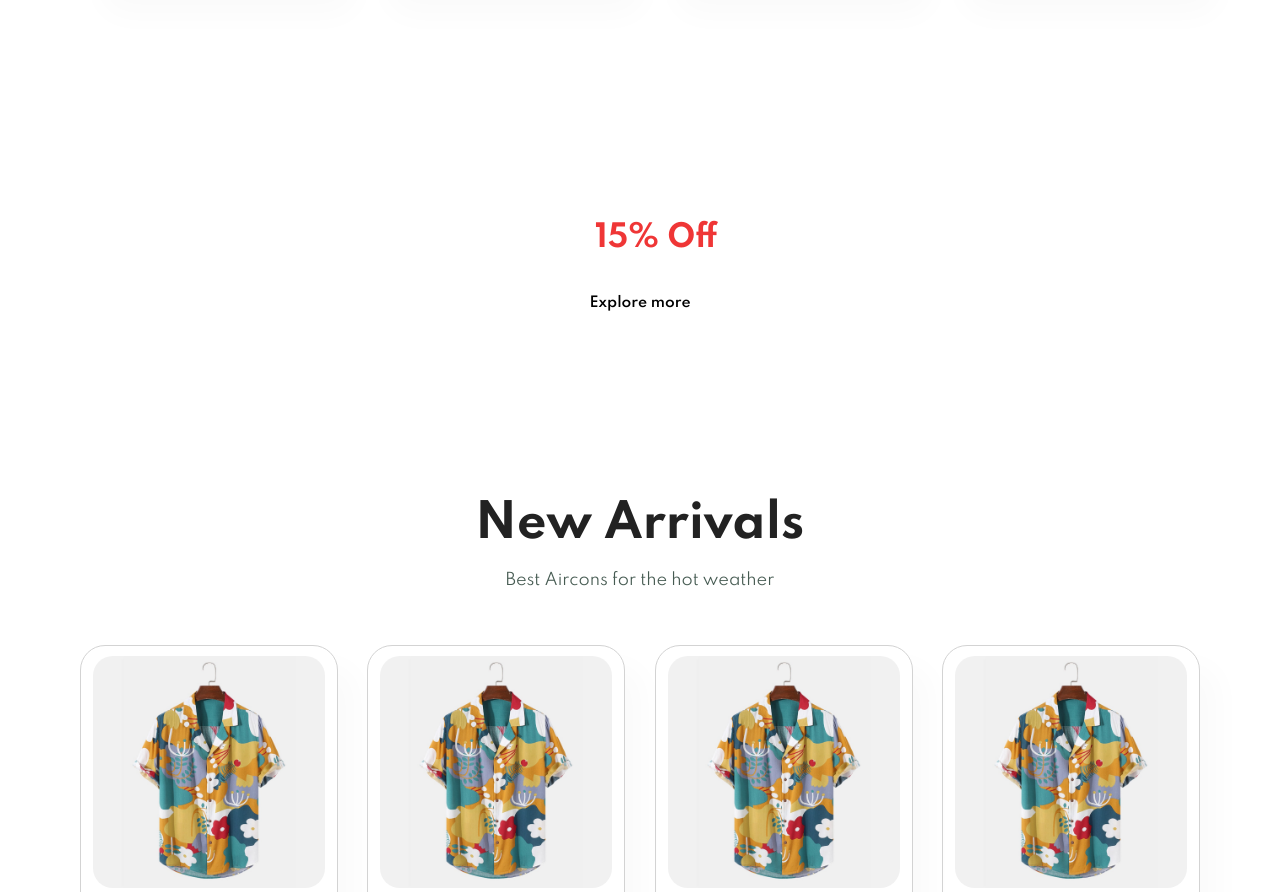
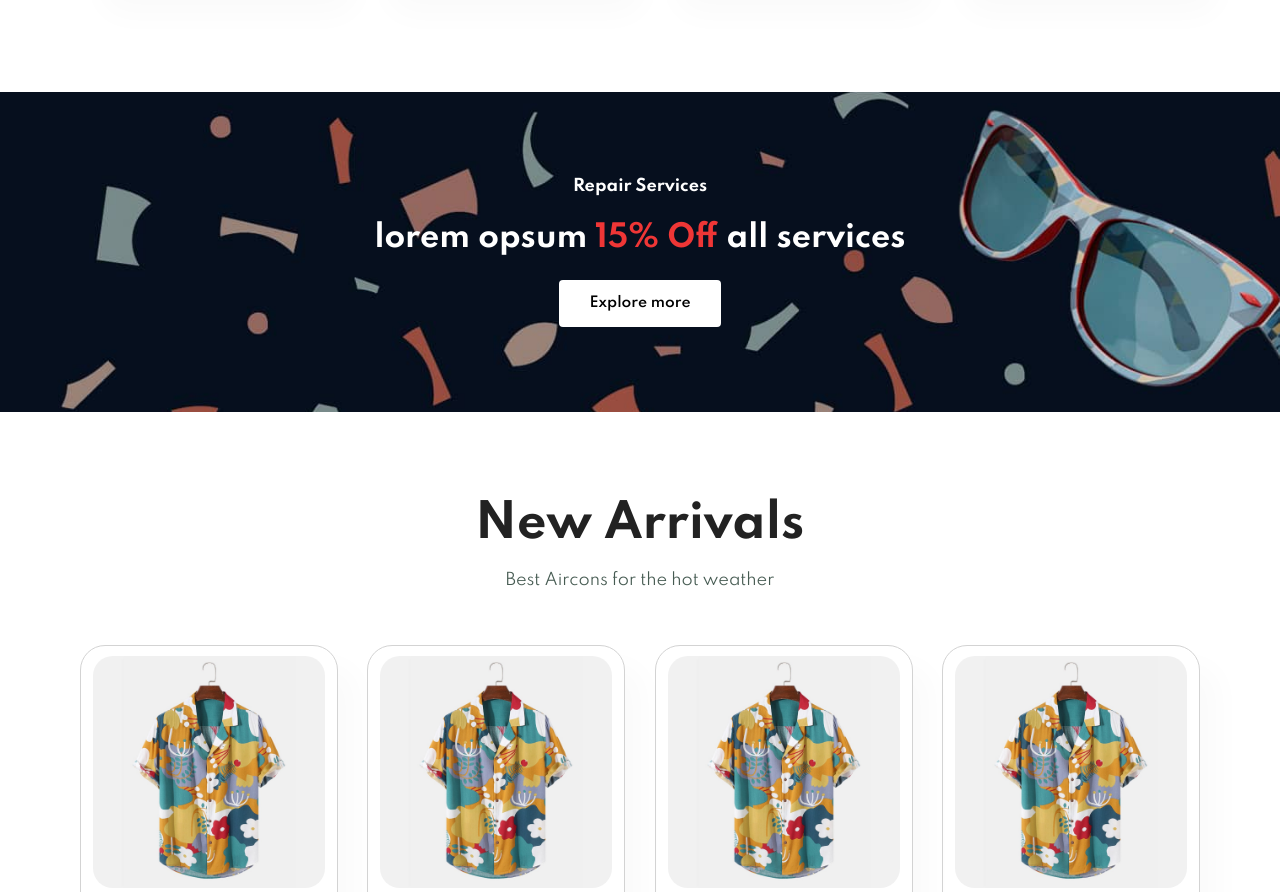
Before and after one commit to AdiLangs/Website, a plain HTML site: page index.html in a window 1280 px wide. Shown: the part 2387-3279 px from the top of the page. Drawn offline with Linux system fonts and the light colour scheme; a script that the page names is missing.

Commit message:
Update style.css

```diff
--- a/style.css
+++ b/style.css
@@ -290,7 +290,7 @@ body{
     justify-content: center;
     align-items: center;
     text-align: center;
-    background-image: url();
+    background-image: url(b2.jpg);
     width: 100%;
     height: 40vh;
     background-size: cover;
```
